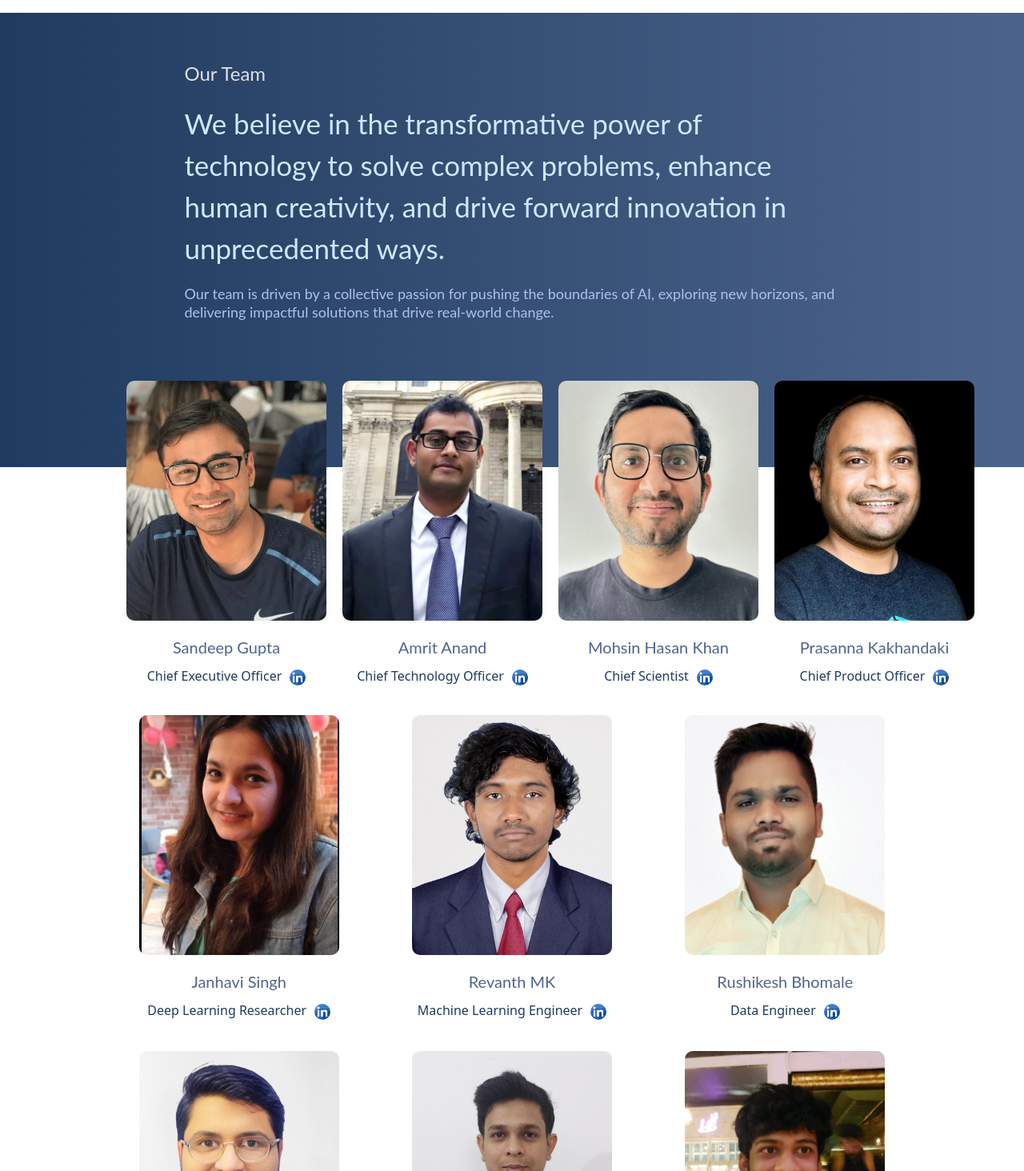
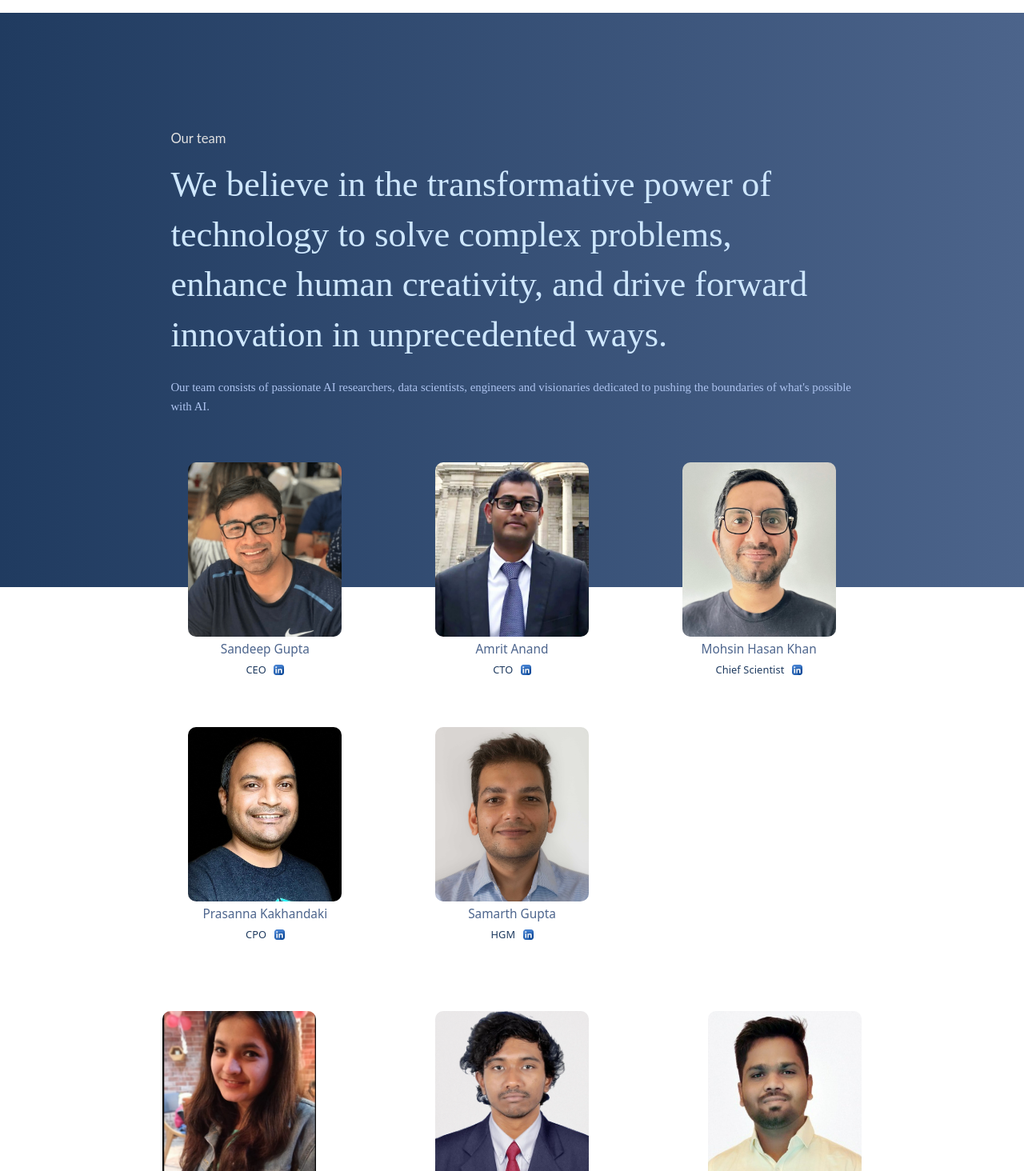
Before and after one commit to Sahil9214/NeuralH, a React (Create React App) app in the folder neural/: page /about in a window 1280 px wide. Shown: the part 66-1530 px from the top of the page at 80% size. Built offline with nearby package versions, Linux system fonts and the light colour scheme; a web font is replaced by a local one.

Commit message:
set samarth sir in the file full change in about us page code

```diff
--- a/neural/src/Pages/AboutUs/AboutUs.css
+++ b/neural/src/Pages/AboutUs/AboutUs.css
@@ -1,331 +1,289 @@
-.about_us_page{
-    scroll-snap-type: none;
+* {
+    margin: 0;
+    padding: 0;
 }
 
-.about_us_container{
+.about_container {
     display: flex;
     justify-content: center;
-  color:var(--our-service-heading-color);
-  background: var(--background-color);
-  height:650px;
-  margin-top:0px;
-
-}
-.about_us_inner_container{
-   width:80%;
-
-   margin-top: 6%;
-
-  }
-  .about_us_inner_container_content{
-    width: 80%;
-    margin :auto;
-
-    margin-top: 45px;
+    align-items: center;
+    height: 100vh;
+    width: 100%;
+    background: linear-gradient(90deg, #203B60 0%, #4C648B 100%);
+    display: flex;
 }
 
-.about_us_our_team{
-    font-family: Lato;
-    font-size: 24px;
-    font-weight: 400;
-    line-height: 72px;
-    text-align: left;
-    color:var( --about-us-our-team-color);
-
-
-}
-.about_us_our_team_description{
-    font-family: Lato;
-    font-size: 35px;
-    font-weight: 400;
-    line-height: 52px;
-    text-align: left;
-
-    color:var( --About-us-component-subheading);
-
-
-
-
-}
-.about_us_our_team_description_context{
-    font-family: Lato;
-    font-size: 18px;
-    font-weight: 400;
-    line-height: 23.64px;
-    text-align: left;
-    color:var( --About-us-component-subText);
-    margin-top: 20px;
-    height: 50px;
+.about1 {
+    width: 66.66vw;
 }
 
-.owner{
-    display: grid;
-    grid-template-columns: repeat(4,1fr);
-    justify-content: space-between;
-    position: absolute;
-    flex-wrap: wrap;
+.heading {
+    font-size: 1.3vw;
+    line-height: 6.4vh;
+    color: #E0E0E0;
+    font-family: Lato;
+    font-family: 400;
+}
 
-    margin: auto;
-    margin-top: 60px;
-    width:80%;
-    padding: 0px 20px;
-
-
-
-
-}
-.owner_team{
-
-    display: flex;
-    flex-direction: column; /* Arrange items vertically */
-    align-items: center; /* Center items horizontally */
-    margin: 10px; /* Adjust margin between team members */
-    width: 250px;
-    height: 400px;
-    border-radius: 10px;
-
-
+.about-description {
+    font-size: 3.48vw;
+    line-height: 7.8vh;
+    color: #CEE7FE;
+    font-family: lato-regular;
+    font-family: 400;
 
 }
 
-.owner_desgination{
-    display: flex;
-    flex-wrap: wrap;
-    justify-content: space-around;
-    align-items: center;
-    width:auto;
-
+.about-detail {
+    font-size: 1.16vw;
+    line-height: 3vh;
+    margin-top: 2.85vh;
+    font-family: lato-regular;
+    font-family: 400;
+    color: #ACC2EE;
 }
-.team_member{
-    font-family: Lato;
-    font-size: 20px;
-    font-weight: 400;
-    line-height: 47.28px;
-    text-align: left;
-    color:var( --introduction-heading-color);
-
-    }
-.owner_paragraph{
-    font-size: 16px;
-    color:var( --case-study-content-color);
 
 
-}
-.owner-linkedin{
-    width: 20px!important;
-    height: 20px!important;
-    margin-top: 3px;
-    margin-left:10px;
+.owner {
+    position: absolute;
+    top: 80%;
+    height: 100vh;
+    width: 100%;
+    display: flex;
+    justify-content: center;
+    align-items: center;
 
 }
 
-.employees {
+.owner-container {
+    display: grid;
+    grid-template-columns: repeat(3, 1fr);
+    width: 70%;
+    gap: 30px;
+    margin: auto;
+}
+
+
+.owner-card {
+    width: 15vw;
+    height: 23.5vw;
+    border-radius: 10px;
+    margin: 0 auto;
+    text-align: center;
+}
+
+.owner-img {
+    height: 17vw;
+    width: 100%;
+    object-fit: cover;
+    border-radius: 10px;
+}
+
+.teammember {
+    text-align: center;
+    padding: 0.3em;
+    font-size: 1.2vw;
+    color: #4D658D;
+}
+
+.owner-details {
     display: flex;
-    flex-wrap: wrap;
-    justify-content: space-around;
+    white-space: nowrap;
+    justify-content: center;
     align-items: center;
+    gap: 0.75vw;
+}
+
+.linkedin-img {
+    width: 1.4vw;
+    height: 3vh;
+}
+
+.about2 {
+    margin-top: 85vh;
+    padding: 1.4vw 0px;
+}
+
+.employee {
+    display: grid;
+    grid-template-columns: repeat(3, 1fr);
     width: 80%;
     margin: auto;
-    margin-top: 300px;
+    justify-content: space-between;
+    gap: 30px 0px;
+    height: auto;
+}
 
-
+.designation {
+    color: rgba(30, 58, 95, 1);
+    letter-spacing: 0.1px;
 
 }
 
-.employees_team {
+@media screen and (max-width:1535px) and (min-width:1280px) {
+    .owner {
+        top: 70%
+    }
 
-    display: flex;
-    flex-direction: column; /* Arrange items vertically */
-    align-items: center; /* Center items horizontally */
-    margin: 10px; /* Adjust margin between team members */
-    width: 250px;
-    height: 400px;
-    border-radius: 10px;
+    .designation {
+        font-size: 1vw;
+    }
 
+    .linkedin-img {
+        width: 1vw;
+        height: 1vw;
+    }
 
+    .about2 {
+        margin-top: calc(65vw - 25vw);
+        padding: 1.4vw 0px;
+    }
+}
+@media screen and (max-width :1279px) and (min-width:1024px) {
+    .owner-card{
+        width: 25vw;
+        height: 34vw;
 
     }
-
-.team_member {
-    margin-top: 10px; /* Adjust space between image and text */
-    text-align: center; /* Center text */
+    .owner-container{
+        display: grid;
+        grid-template-columns: repeat(2,1fr);
+    }
+    .owner-img{
+        height: 27vw;
+    }
+    .linkedin-img {
+        width: 1vw;
+        height: 1vw;
+    }
+    .employee{
+        grid-template-columns: repeat(2,1fr);
+    }
+    .designation {
+        font-size: 0.7vw;
+    }
+    .about2{
+        margin-top: 140vh;
+    }
 }
 
-.description_of_desgination {
-    display: flex;
-    flex-wrap: wrap;
-    justify-content: space-around;
-    align-items: center;
-    width:auto;
-
+@media screen and (max-width :1023px ) and (min-width:768px){
+    .owner-card{
+        width: 25vw;
+        height: 34vw;
 
     }
+    .owner-container{
+        display: grid;
+        grid-template-columns: repeat(2,1fr);
+    }
+    .owner-img{
+        height: 27vw;
+    }
+    .linkedin-img {
+        width: 1vw;
+        height: 1vw;
+    }
+    .employee{
+        grid-template-columns: repeat(2,1fr);
+    }
+    .designation {
+        font-size: 0.7vw;
+    }
+    .about2{
+        margin-top:90vw;
+    }
+}
+@media screen and (max-width:767px) and (min-width:640px){
+    .owner-card{
+        width: 25vw;
+        height: 34vw;
 
-.owner_team img,
-.employees_team img {
-    width: 100%;
-    height: 300px; /* Adjust the height as needed */
-    object-fit: cover; /* This property prevents stretching */
-    border-radius: 10px;
     }
-.designation_paragraph {
-    color: #1e3a5f;
-
-    font-size: 16px
+    .owner-container{
+        display: grid;
+        grid-template-columns: repeat(2,1fr);
+    }
+    .owner-img{
+        height: 27vw;
+    }
+    .linkedin-img {
+        width: 1.5vw;
+        height: 1.5vw;
+    }
+    .employee{
+        grid-template-columns: repeat(2,1fr);
+    }
+    .designation {
+        font-size:1.5vw;
+    }
+    .about2{
+        margin-top:90vw;
+    }
 }
 
-.linkedin_image {
-    width: 20px; /* Set the width */
-    height: 20px; /* Set the height */
-    margin-top: 5px;
-}
-.see-more-container {
-    width: 100%;
+@media screen and (max-width:639px) and (min-width:320px){
+    .about_container {
         display: flex;
         justify-content: center;
-    margin-top: 20px;
+        align-items: center;
+        height: 75vh;
+        width: 100%;
+        background: linear-gradient(90deg, #203B60 0%, #4C648B 100%);
+        display: flex;
     }
-.btn_see_more{
-    padding: 10px 30px;
-    color:var(--our-service-content-background-color);
-    font-weight: 600;
-    background:var(--background-color);
-    border-radius: 10px;
-    transition: border-radius .7s ease;
-}
-
-@media screen and (max-width:1225px) and (min-width:1125px){
-    .employees{
-        margin-top: 600px;
+    .about1{
+        width: 80vw;
 
     }
+    .heading{
+        font-size: 3vw;
+        line-height: 3vh;
+    }
+    .about-description{
+        font-size: 5.5vw;
+        line-height: 3.5vh;
+    }
+    .about-detail{
+        font-size: 3vw;
+        line-height: 2.2vh;
+        margin-top: 2vh;
+    }
+    .owner {
+        top: 60%;
+    }
+    .owner-card{
+        width: 60vw;
+        height:60vw;
 
     }
-@media screen and (max-width:1124px ) and (min-width:768px){
-    .about_us_container{
-        height: 600px;
+    .owner-container{
+        display: grid;
+        grid-template-columns: repeat(1,1fr);
+        gap: 15vw;
+    }
+    .owner-img{
 
+        height: 100%;
     }
-    .about_us_our_team{
-        font-size: 24px;
+    .linkedin-img {
+        width: 3vw;
+        height: 3vw;
     }
-    .about_us_inner_container{
-        width:80%;
-        height: 400px;
-
-
+    .employee{
+        grid-template-columns: repeat(1,1fr);
+        gap:15vw
     }
-     .about_us_inner_container_content{
-        width: 80%;
-        margin-top:0px;
+    .teammember {
+        font-size: 3.5vw;
     }
-    .about_us_our_team_description{
-        font-family: Lato;
-        font-size: 18px;
-        font-weight: 400;
-        line-height: 25px;
-        text-align: left;
-        margin-top: 0px;
-        color:var(--About-us-component-subheading);
+    .designation {
+        font-size:3vw;
     }
-    .about_us_our_team_description_context{
-        font-size: 14px;
+    .about2{
+        margin-top:355vw;
     }
-    .owner{
-        display: grid;
-        grid-template-columns: repeat(2,1fr);
-
-
-
-        width:75%
-
-    }
-    .employees-container{
-        margin-top: 600px;
-    }
-    .employees{
-        margin-top: 500px;
-
-    }
-    .owner_team{
-      margin: auto;
-
+    .footer_container{
+        margin-top: 15vw;
     }
 }
-/* done */
-@media screen and (max-width:768px ) {
-    .about_us_page{
-        padding: 0px!important;
-        padding:80px 0px;
-        height: auto;
-
-    }
-    .about_us_our_team{
-        font-size: 20px;
-        margin-top: 28px;
-    }
-    .about_us_container{
-        margin-top:-20px;
-
-    }
-    .about_us_inner_container{
-        width:90%;
-     }
-
-     .about_us_inner_container_content{
-        width: 100%;
-        padding: 80px 0px!important;
-        margin-top: 0px;
-
-     }
-    .about_us_our_team_description{
-        font-family: Lato;
-        font-size:32px;
-        font-weight: 400;
-        line-height: 38.4px;
-        text-align: left;
-
-        color:#CEE7FE
-    }
-    .about_us_our_team_description_context{
-        font-size: 16px;
-        line-height: 18.91px;
-    }
-    .owner{
-        display: grid;
-        grid-template-columns: repeat(1,1fr);
-
-
-        position: absolute;
-        width:90%;
-        margin-left: -10px;
-
-        margin-top: -40px;
-
-
-    }
-    .owner_team{
-
-        width: 100%;
-        height: auto
-    }
-    .owner_team img{
-        max-width: 100%;
-        height: auto;
-    }
-    .employees-container{
-        margin-top: 1500px;
-        border: 1px solid transparent;
-
-    }
-
-    .employees_team{
-        width:90%;
-        margin: auto;
-
-        border: 400px;
-
-    }
-
-
-}
--- a/neural/src/Pages/AboutUs/AboutUs.jsx
+++ b/neural/src/Pages/AboutUs/AboutUs.jsx
@@ -69,64 +69,28 @@ const AboutUSTeam = () => {
   return (
     <div>
       <Navbar showNavs={true} />
-      <div className="about_us_page">
-        <div className="about_us_container">
-          <div className="about_us_inner_container">
-            <div className="about_us_inner_container_content">
-              <p className="about_us_our_team">{Constant.OUR_TEAM}</p>
-              <p className="about_us_our_team_description">
-                {Constant.ABOUT_US_DESCRIPTION}
-              </p>
-              <p className="about_us_our_team_description_context">
-                {Constant.ABOUT_US_KNOW_MORE_DESCRIPTION}
-              </p>
-            </div>
-            <div className="owner" data-testid="owner">
-              {Owner.map((team, i) => (
-                <div key={i} className="owner_team">
-                  <img src={team.img} loading="lazy" alt={`${team.Linkedin}`} />
-                  <p className="team_member">{team.teamMember}</p>
-                  <div className="owner_desgination">
-                    <p className="owner_paragraph">{team.Designation}</p>
-                    <a href={team.Linkedin} target="_blank">
-                      <img
-                        style={{ cursor: "pointer" }}
-                        src={linkedin}
-                        alt="linkedin-img"
-                        className="owner-linkedin"
-                        loading="lazy"
-                      />
-                    </a>
-                  </div>
-                </div>
-              ))}
-            </div>
+      <div className="about">
+        <div className="about_container">
+          <div className="about1">
+            <h3 className="heading ">Our team</h3>
+            <h1 className="about-description">
+              We believe in the transformative power of technology to solve
+              complex problems, enhance human creativity, and drive forward
+              innovation in unprecedented ways.
+            </h1>
+            <h3 className="about-detail">
+              Our team consists of passionate AI researchers, data scientists,
+              engineers and visionaries dedicated to pushing the boundaries of
+              what's possible with AI.{" "}
+            </h3>
+          </div>
+          <div className="owner">
+            <OwnerDetails />
           </div>
         </div>
-        <div className="employees-container">
-          <div className="employees" data-testid="employees">
-            {Employees.map((team, i) => (
-              <div className="employees_team" key={i}>
-                <img src={`${team.img}`} loading="lazy" alt={team.teamMember} />
-                <p className="team_member">{team.teamMember}</p>
-                <div className="description_of_desgination">
-                  <p className="designation_paragraph">{team.Designation}</p>
-
-                  <a
-                    href={team.Linkedin}
-                    target="_blank"
-                    style={{ cursor: "pointer" }}
-                  >
-                    <img
-                      src={linkedin}
-                      alt="linkedin-img"
-                      className="owner-linkedin"
-                    />
-                  </a>
-                </div>
-              </div>
-            ))}
-          </div>
+        <div className="about2">
+          {" "}
+          <EmployeeDetails />
         </div>
       </div>
       <footer className="footer_container" data-testid="footer">
@@ -257,3 +221,69 @@ function FooterLinks(props) {
     </div>
   );
 }
+
+function OwnerDetails() {
+  return (
+    <div className="owner-container">
+      {Owner.map((el, i) => {
+        return (
+          <div key={i} className="owner-card">
+            <img
+              src={el.img}
+              alt={`${el.teamMember}${el.Linkedin}`}
+              className="owner-img"
+            />
+            <p className="teammember">{el.teamMember}</p>
+            <div className="owner-details">
+              <p className="designation">{el.Designation}</p>
+              <a
+                href={`${el.Linkedin}`}
+                target="_blank"
+                rel="noopener noreferrer"
+              >
+                <img
+                  src={linkedin}
+                  alt="linkedin-img"
+                  className="linkedin-img"
+                />
+              </a>
+            </div>
+          </div>
+        );
+      })}
+    </div>
+  );
+}
+
+function EmployeeDetails() {
+  return (
+    <div className="employee">
+      {Employees.map((el, i) => {
+        return (
+          <div key={i} className="owner-card">
+            <img
+              src={el.img}
+              alt={`${el.teamMember}${el.Linkedin}`}
+              className="owner-img"
+            />
+            <p className="teammember">{el.teamMember}</p>
+            <div className="owner-details">
+              <p className="designation">{el.Designation}</p>
+              <a
+                href={`${el.Linkedin}`}
+                target="_blank"
+                rel="noopener noreferrer"
+              >
+                <img
+                  src={linkedin}
+                  alt="linkedin-img"
+                  className="linkedin-img"
+                />
+              </a>
+            </div>
+          </div>
+        );
+      })}
+    </div>
+  );
+}
--- a/neural/src/Utils/Constant.js
+++ b/neural/src/Utils/Constant.js
@@ -22,6 +22,7 @@ const Constant = {
   Owner_Name2: "Amrit Anand",
   Owner_Name3: "Mohsin Hasan Khan",
   Owner_Name4: "Prasanna Kakhandaki",
+  Owner_Name5: "Samarth Gupta",
   //!EMPLOYEE NAME
   TEAM_MEMBER4: "Utkarsh Singhal",
   TEAM_MEMBER3: "Rushikesh Bhomale",
@@ -81,10 +82,11 @@ const Constant = {
 
   // !OWNER DESIGNATION
 
-  SANDEEP_DESIGNATION: "Chief Executive Officer",
-  AMRIT_DESIGNATION: "Chief Technology Officer",
+  SANDEEP_DESIGNATION: "CEO",
+  AMRIT_DESIGNATION: "CTO",
   MOSHIN_HASAN_KHAN_DESIGNATION: "Chief Scientist",
-  PRASANNA_KAKHANDAKI_DESIGNATION: "Chief Product Officer",
+  PRASANNA_KAKHANDAKI_DESIGNATION: "CPO",
+  SAMARTH_GUPTA_DESIGNATION: "HGM",
   SCROLL: "Scroll",
 };
 
--- a/neural/src/index.css
+++ b/neural/src/index.css
@@ -23,7 +23,11 @@
   --about-us-our-team-color:rgb(224,224,224);
 
 }
-
+.lato-regular {
+  font-family: "Lato", sans-serif;
+  font-weight: 400;
+  font-style: normal;
+}
 
 
 
```
Also changed, not shown: neural/src/Utils/TeamMember.js (+8 -1 lines), neural/src/Images/Samarth.jpg (added). Lines whose indentation alone changed are shown as unchanged.
